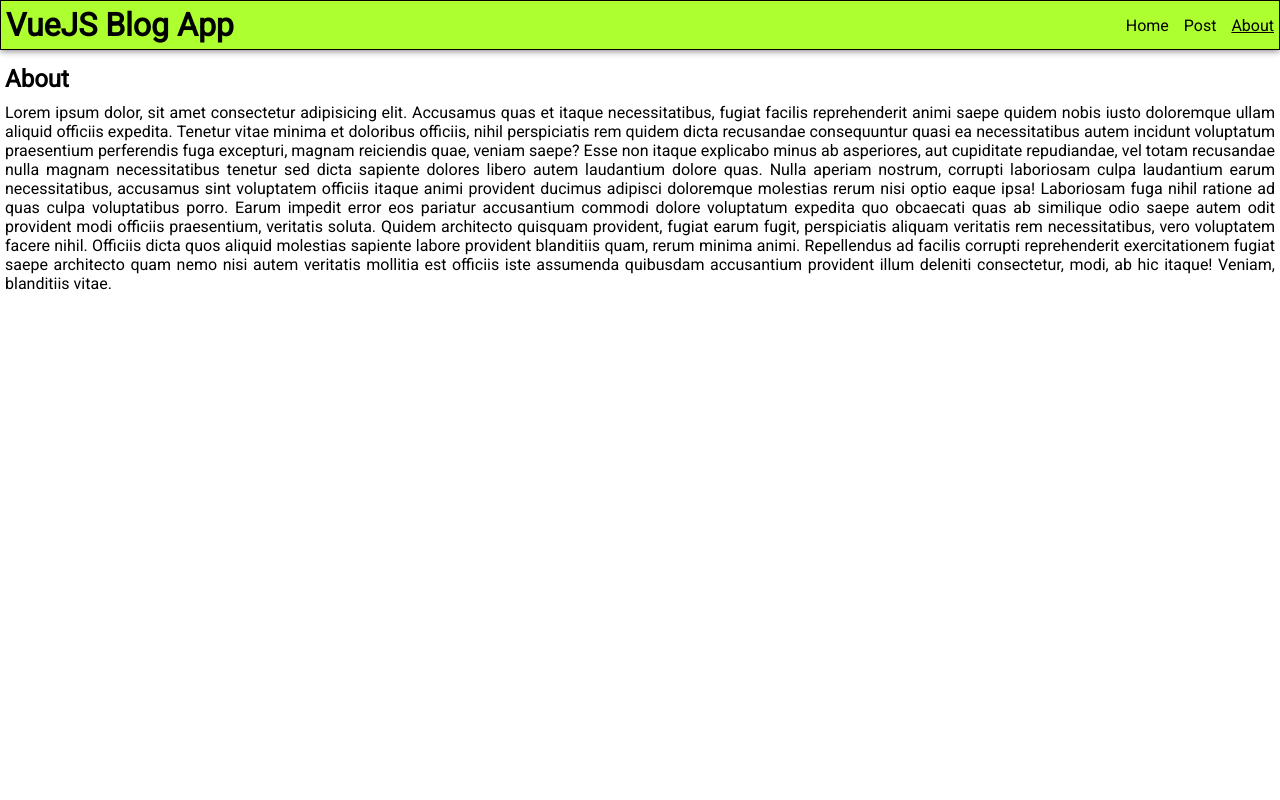
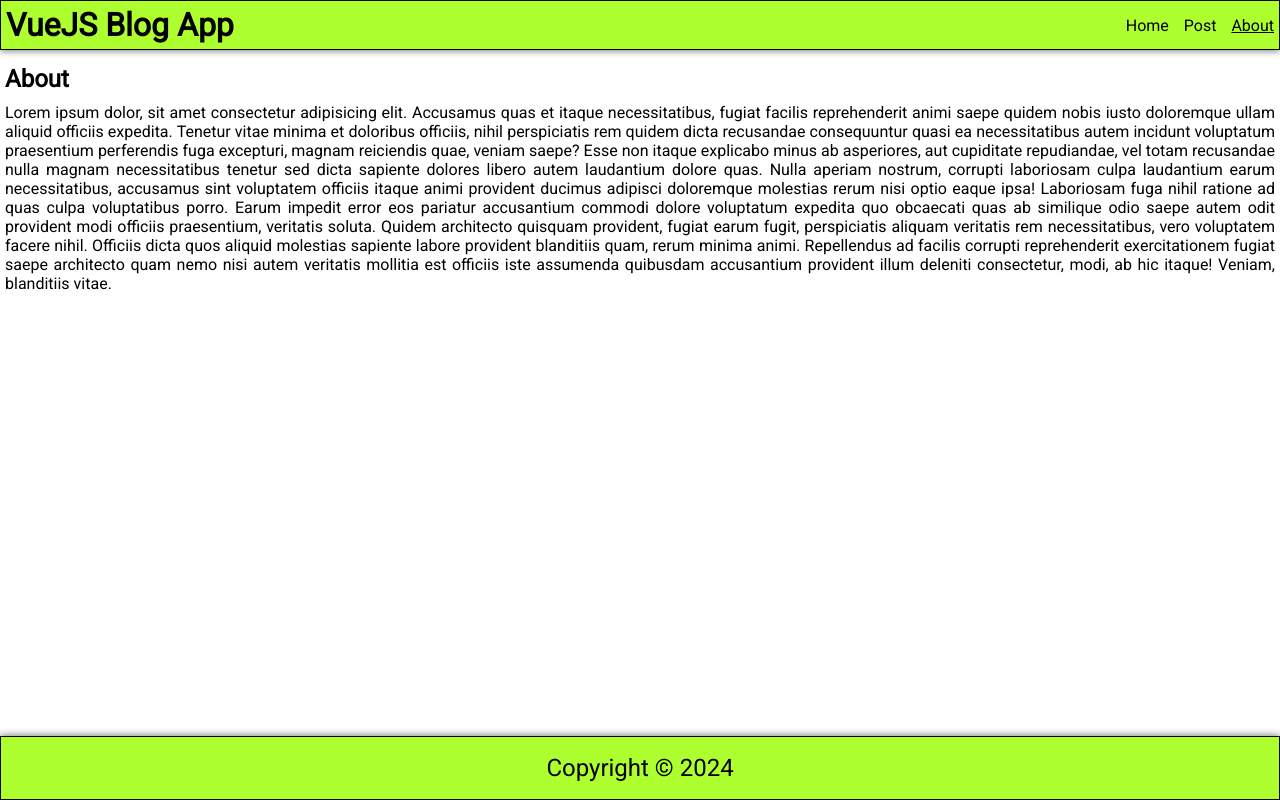
Before and after one commit to Ivan76654/spa-project-web2, a Vue app: page /about in a window 1280 px wide. Built offline with nearby package versions, Linux system fonts and the light colour scheme.

Commit message:
Add footer component.

```diff
--- a/src/App.vue
+++ b/src/App.vue
@@ -1,11 +1,13 @@
 <script>
 import { RouterView } from 'vue-router';
 import Header from './components/Header.vue';
+import Footer from './components/Footer.vue';
 
 export default {
   name: 'App',
   components: {
-    Header
+    Header,
+    Footer
   }
 };
 </script>
@@ -13,6 +15,7 @@
 <template>
   <Header title="VueJS Blog App"></Header>
   <RouterView />
+  <Footer></Footer>
 </template>
 
 <style></style>
--- a/src/assets/main.css
+++ b/src/assets/main.css
@@ -19,4 +19,6 @@
 
 #app {
   min-height: 100vh;
+  display: flex;
+  flex-direction: column;
 }
--- /dev/null
+++ b/src/components/Footer.vue
@@ -0,0 +1,36 @@
+<script>
+export default {
+  name: 'Footer',
+  data() {
+    return {
+      currentDate: new Date(Date.now())
+    };
+  },
+  computed: {
+    currentYear: function () {
+      return this.currentDate.getFullYear();
+    }
+  }
+};
+</script>
+
+<template>
+  <footer class="footer-container">
+    <h2>Copyright &copy; {{ currentYear }}</h2>
+  </footer>
+</template>
+
+<style scoped>
+footer.footer-container {
+  background-color: greenyellow;
+  border: 1px solid black;
+  box-shadow: 0px -1px 7px gray;
+  min-height: 8vh;
+  display: grid;
+  place-content: center;
+}
+
+h2 {
+  font-weight: 100;
+}
+</style>
--- a/src/views/AboutView.vue
+++ b/src/views/AboutView.vue
@@ -32,7 +32,7 @@
 
 <style scoped>
 main {
-  height: 100;
+  flex: 1;
   margin-top: 15px;
   padding-left: 5px;
   padding-right: 5px;
```
